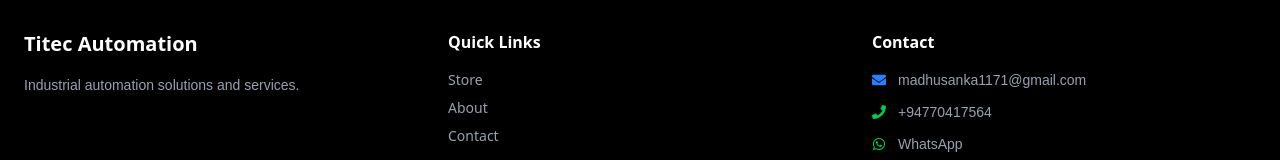
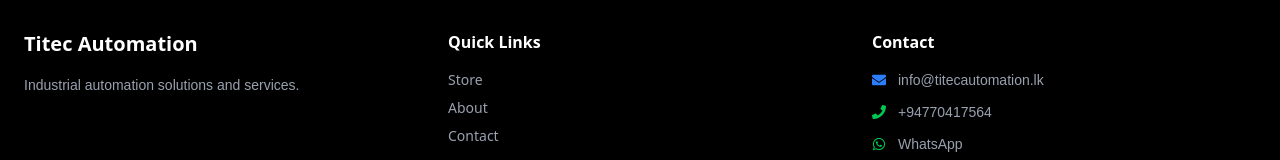
Before and after one commit to Pasindu115530/Titec-Automation-website-m3-first, a Next.js app in the folder frontend-next/: page /faq in a window 1280 px wide. Shown: the part 1633-1793 px from the top of the page. Built offline with nearby package versions, Linux system fonts and the light colour scheme; no server answers.

Commit message:
Update default contact email
Change the fallback email in frontend-next/src/assets/clients/Contacts.ts to the official company address (info@titecautomation.lk) instead of the previous personal email. This makes the app use the company contact when NEXT_PUBLIC_EMAIL is not provided.

```diff
--- a/frontend-next/src/assets/clients/Contacts.ts
+++ b/frontend-next/src/assets/clients/Contacts.ts
@@ -4,7 +4,7 @@
         url: "",
         tel: process.env.NEXT_PUBLIC_PHONE || "+94770417564",
         whatsapp: process.env.NEXT_PUBLIC_WHATSAPP || "https://wa.me/+94770417564",
-        email: process.env.NEXT_PUBLIC_EMAIL || "madhusanka1171@gmail.com",
+        email: process.env.NEXT_PUBLIC_EMAIL || "info@titecautomation.lk",
         facebook: process.env.NEXT_PUBLIC_FACEBOOK || "https://www.facebook.com/titecautomation"
     }
 ]
```
